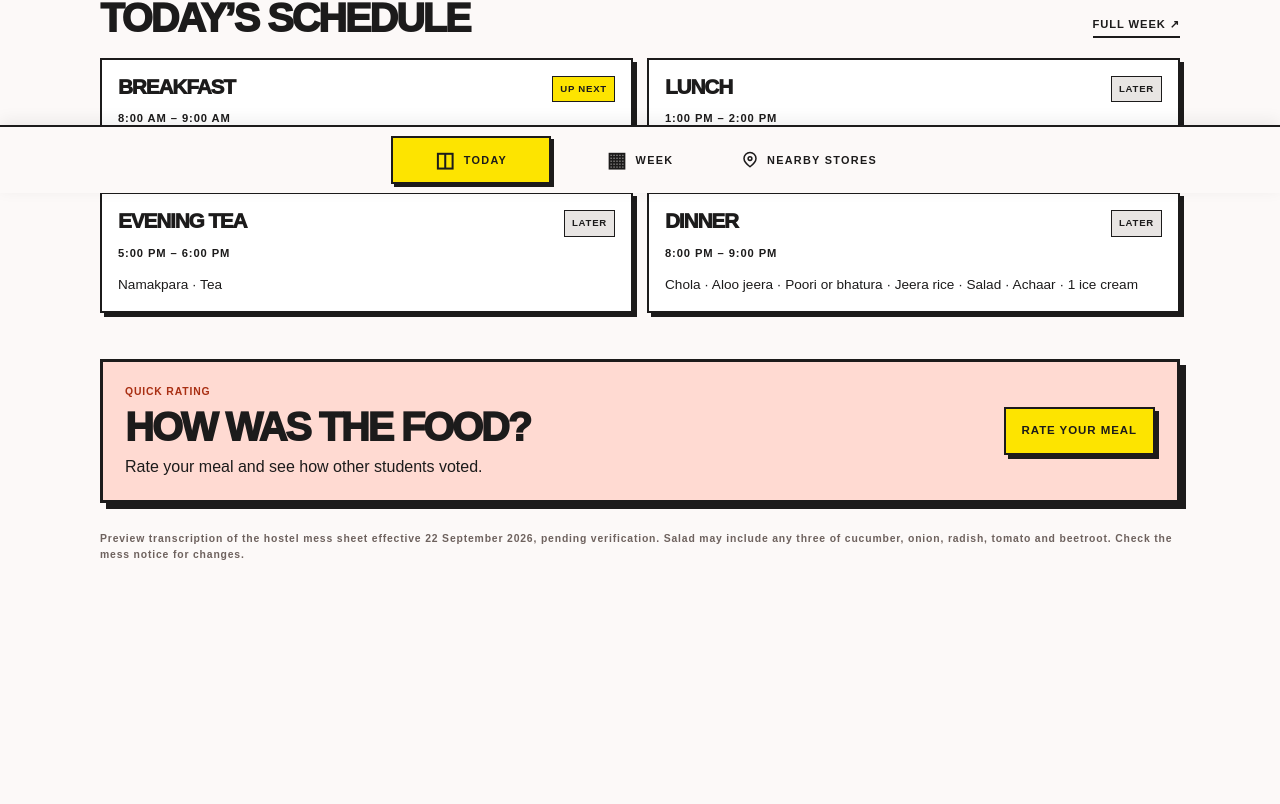
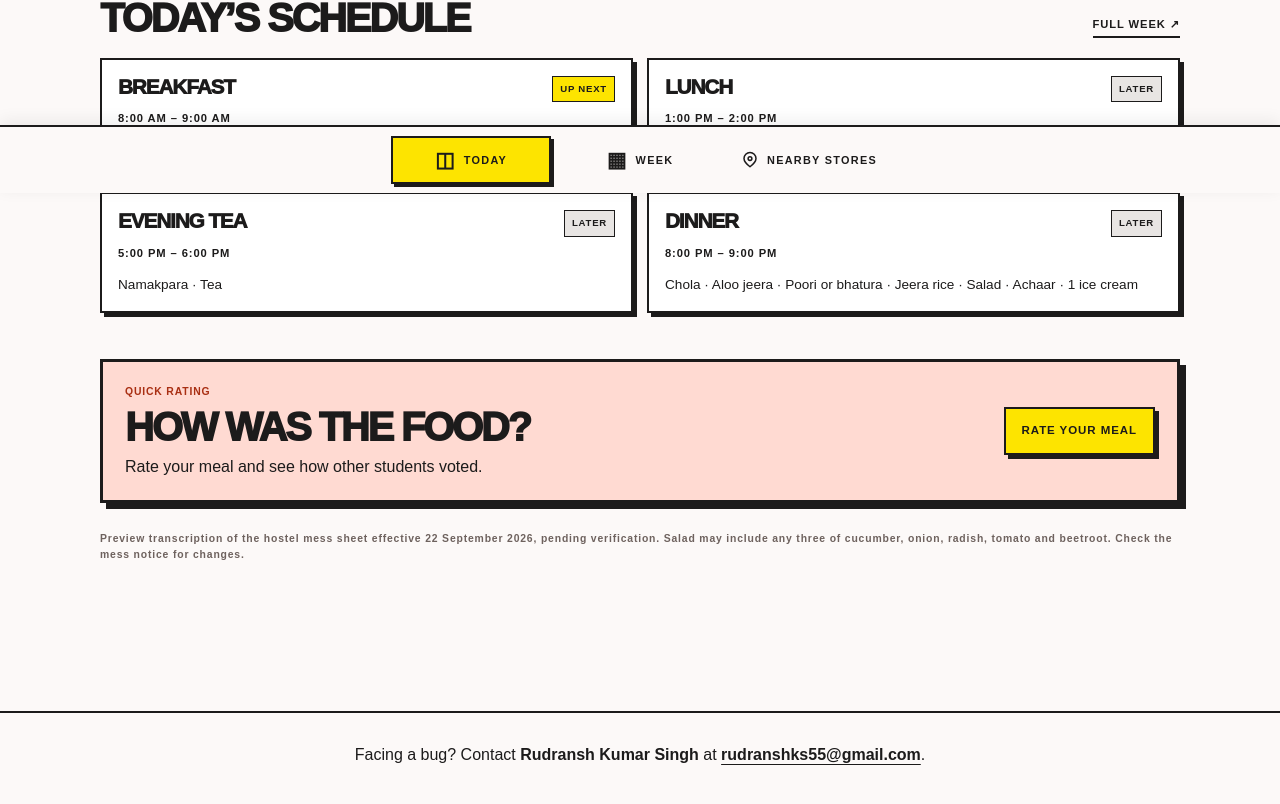
Before and after one commit to Rudransh255/bbd-mess-menu, a Next.js app: page / in a window 1280 px wide. Shown: the part 607-1411 px from the top of the page. Before the commit the page ends 1318 px from the top, so only its background shows below. Built offline with nearby package versions, Linux system fonts and the light colour scheme.

Commit message:
Add bug support contact details

```diff
--- a/app/components/shell.tsx
+++ b/app/components/shell.tsx
@@ -17,6 +17,9 @@ export function Shell({ children }: { children: React.ReactNode }) {
       </div>
     </header>
     <main id="main-content" className="site-main">{children}</main>
+    <footer className="site-footer">
+      <p>Facing a bug? Contact <strong>Rudransh Kumar Singh</strong> at <a href="mailto:rudranshks55@gmail.com">rudranshks55@gmail.com</a>.</p>
+    </footer>
     <nav className="bottom-nav" aria-label="Main navigation">
       <Link href="/" aria-current={pathname === '/' ? 'page' : undefined} className={pathname === '/' ? 'active' : ''}><span aria-hidden>◫</span> Today</Link>
       <Link href="/week" aria-current={pathname === '/week' ? 'page' : undefined} className={pathname === '/week' ? 'active' : ''}><span aria-hidden>▦</span> Week</Link>
--- a/app/globals.css
+++ b/app/globals.css
@@ -19,6 +19,8 @@ a { color:inherit; text-decoration:none; }
 .brand small { font-size:.6rem; margin-top:4px; color:#795d56; }
 .header-mark { font-size:.68rem; background:var(--yellow); border:2px solid var(--ink); box-shadow:3px 3px 0 var(--ink); padding:9px 12px; }
 .site-main { padding-bottom:95px; }
+.site-footer { padding:20px max(16px,calc((100% - 1350px) / 2)) 115px; border-top:2px solid var(--ink); background:var(--paper); text-align:center; }
+.site-footer p { margin:0; line-height:1.6; }.site-footer a { display:inline-flex; min-height:44px; align-items:center; font-weight:800; text-decoration:underline; text-underline-offset:4px; overflow-wrap:anywhere; }
 .page-wrap { max-width:1120px; margin:auto; padding:28px 20px 54px; }
 .page-kicker { display:flex; justify-content:space-between; gap:12px; font-size:.64rem; color:#65524d; text-transform:uppercase; margin:0 0 18px; }
 .eyebrow { font-size:.65rem; color:#a92f13; margin:0 0 7px; text-transform:uppercase; }
```
